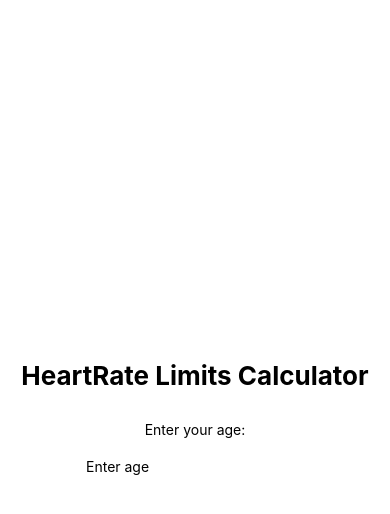
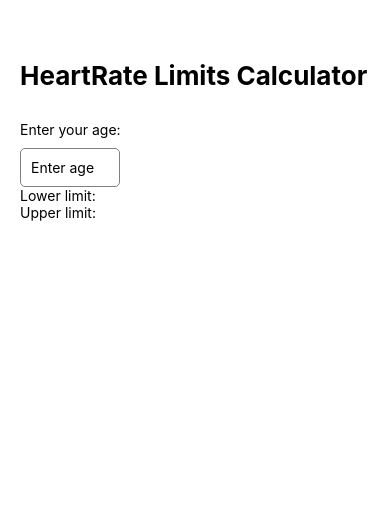
Before and after one commit to Sunbeere/Viikkotehtava_1_Tavoitesyke, a React Native app: screen / in a window 390 px wide. Shown: the top 514 px of the page. Built offline with nearby package versions, Linux system fonts and the light colour scheme.

Commit message:
Fixed styles

```diff
--- a/App.tsx
+++ b/App.tsx
@@ -18,7 +18,8 @@ export default function App() {
       onChangeText={setAge}
       placeholder="Enter age" />
       <StatusBar style="auto" />
-
+      <Text>Lower limit:</Text>
+      <Text>Upper limit:</Text>
     </View>
   );
 }
@@ -27,12 +28,14 @@ const styles = StyleSheet.create({
   container: {
     flex: 1,
     backgroundColor: '#fff',
-    alignItems: 'center',
-    justifyContent: 'center',
+
+    paddingTop: 60,
+    paddingLeft:20,
+
   },
 
     header: { fontSize: 26, fontWeight: 'bold', textAlign: 'left', marginBottom: 30,
     },
 
-    input: {borderWith: 1, bordercolor: 'gray', padding: 10, marginTop:10, borderRadius: 5, },
+    input: { borderWidth: 1, borderColor: 'gray', padding: 10, marginTop:10, borderRadius: 5, width:100},
 });
```
